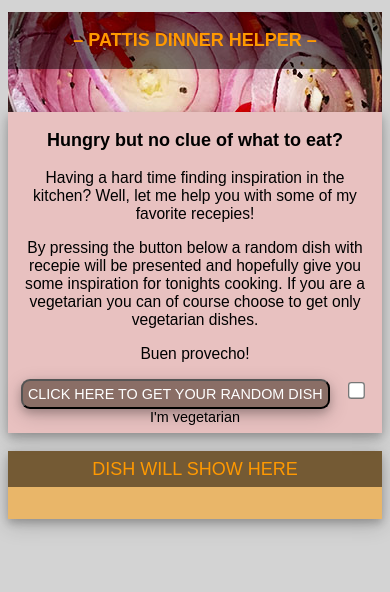
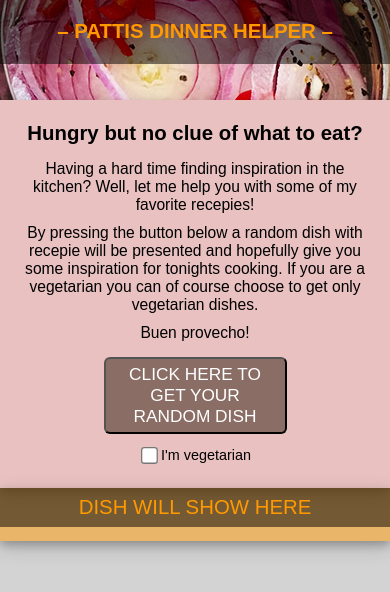
Before and after one commit to joannahogberg/Pattis-Food-Generator, a plain HTML site: page index.html in a window 390 px wide. Drawn offline with Linux system fonts and the light colour scheme.

Commit message:
Update style.css

```diff
--- a/style.css
+++ b/style.css
@@ -1,157 +1,128 @@
-@charset "UTF-8";
+body {
+    min-height: 100%;
+    height: 100%;
+    width: 100%;
+    display: flex;
+    flex-direction: column;
+    font-family: Arial, Helvetica, sans-serif;
+    background-color: lightgrey;
+    font-size: 12px;
+    text-align: center;
+}
 
-/*
-Sticky Footer Solution
-by Steve Hatcher
-http://stever.ca
-http://www.cssstickyfooter.com
-*/
-
-
-/* * {margin:0;padding:0;} inställning redan utförd för berörda element */
-
-
-/* must declare 0 margins on everything, also for main layout components use padding, not
-vertical margins (top and bottom) to add spacing, else those margins get added to total height
-and your footer gets pushed down a bit more, creating vertical scroll bars in the browser */
-
-html,
-body {
-    height: 100%;
+* {
+    box-sizing: border-box;
+    margin: 0;
+    padding: 0;
 }
 
 #wrapper {
-    min-height: 100%;
-}
-
-main {
-    overflow: auto;
-    padding-bottom: 30px;
-}
-
-
-/* must be same height as the footer */
-
-footer {
-    position: relative;
-    margin-top: -50px;
-    /* negative value of footer height */
-    height: 30px;
-    clear: both;
-}
-
-
-/* Endast 20px, eftersom footer har padding på 10px, så höjden blir 40px */
-
-
-/*Opera Fix*/
-
-body:before {
-    /* thanks to Maleika (Kohoutec)*/
-    content: "";
-    height: 100%;
-    float: left;
-    width: 0;
-    margin-top: -32767px;
-    /* thank you Erik J - negate effect of float*/
-}
-
-
-/* IMPORTANT
-You also need to include this conditional style in the <head> of your HTML file to feed this style to IE 6 and lower and 8 and higher.
-<!--[if !IE 7]>
-	<style type="text/css">
-		#wrap {display:table;height:100%}
-	</style>
-<![endif]-->
-*/
-
-
-/* end sticky footer inställningar */
-
-#wrapper {
-    background-color: lightgrey;
+    width: 100%;
+    display: flex;
+    flex-direction: column;
     max-width: 900px;
     margin: 0 auto;
-}
-
-body {
-    background-color: lightgrey;
-    font-family: Arial, Helvetica, sans-serif;
-    font-size: 12px;
 }
 
 header {
     background-image: url(pics/background_header.jpg);
     background-position: center;
     height: 150px;
-    text-align: center;
+    width: 100%;
+}
+
+h1,
+#dish,
+a span {
+    color: #f90;
+    background-color: rgba(0, 0, 0, 0.5);
+    padding: 2%;
 }
 
 h1 {
     padding-top: 50px;
     font-size: 3em;
-    color: #f90;
-    background-color: rgba(0, 0, 0, 0.5);
+}
+
+#getRecepie,
+#showRecepie,
+img {
+    box-shadow: 0 4px 8px 0 rgba(0, 0, 0, 0.2), 0 6px 20px 0 rgba(0, 0, 0, 0.19);
 }
 
 #getRecepie {
     background-color: #e8c1c0;
-    text-align: center;
+    display: flex;
+    flex-direction: column;
     padding: 2em;
     padding-top: 1em;
-    box-shadow: 0 4px 8px 0 rgba(0, 0, 0, 0.2), 0 6px 20px 0 rgba(0, 0, 0, 0.19);
+    align-items: center;
 }
 
 h3 {
     font-size: 2em;
-    margin-top: 10px;
+    padding: 0.5em;
 }
 
 p {
+    padding: 5px;
+    font-size: 1.2em;
+}
+
+#getDish {
+    width: 50%;
+    display: flex;
+    justify-content: center;
+    align-items: center;
+    margin: 10px;
     font-size: 1.2em;
 }
 
 #runBtn {
     background-color: #8a6e66;
     color: white;
-    border-radius: 9px;
-    margin-right: 10px;
-    box-shadow: 0 4px 8px 0 rgba(0, 0, 0, 0.2), 0 6px 20px 0 rgba(0, 0, 0, 0.19);
+    border-radius: 6px;
     padding: 5px;
     cursor: pointer;
-    display: inline;
+    margin: auto;
+    flex: 2;
+}
+
+label {
+    display: flex;
+    justify-content: center;
+    align-items: center;
+    flex: 1.5;
+    margin-left: 5px;
+}
+
+label span {
+    margin: 3px;
 }
 
 #runBtn:hover {
     background-color: #584741;
 }
 
-span {
-    font-size: 1.2em;
-}
-
 #showRecepie {
+    display: flex;
+    flex-direction: column;
+    align-items: center;
     width: 70%;
-    margin-left: 15%;
-    margin-right: 15%;
-    text-align: center;
-    box-shadow: 0 4px 8px 0 rgba(0, 0, 0, 0.2), 0 6px 20px 0 rgba(0, 0, 0, 0.19);
     background-color: rgba(255, 153, 0, 0.5);
+    margin: auto;
+    margin-top: 2%;
 }
 
 #dish {
+    width: 100%;
     font-size: 2em;
-    color: #f90;
-    background-color: rgba(0, 0, 0, 0.5);
-    padding: 2%;
 }
 
 img {
     max-width: 100%;
     height: auto;
     margin-bottom: 10px;
-    box-shadow: 0 4px 8px 0 rgba(0, 0, 0, 0.2), 0 6px 20px 0 rgba(0, 0, 0, 0.19);
 }
 
 a {
@@ -160,19 +131,14 @@ a {
 }
 
 a span {
-    font-family: Arial, Helvetica, sans-serif;
     font-size: 2em;
     text-align: center;
     position: absolute;
     top: 30%;
     left: 50%;
-    padding-top: 1em;
     margin-top: -1em;
     margin-left: -50%;
     width: 100%;
-    height: 2em;
-    color: #f90;
-    background-color: rgba(0, 0, 0, 0.5);
 }
 
 a span:hover {
@@ -181,6 +147,22 @@ a span:hover {
 
 
 /* inställningar media queries */
+
+@media screen and (max-width:620px) {
+    #showRecepie {
+        width: 100%;
+        margin-top: 0;
+    }
+}
+
+@media screen and (max-width:600px) {
+    #getDish {
+        flex-direction: column;
+    }
+    label {
+        margin-top: 10px;
+    }
+}
 
 @media screen and (max-width:500px) {
     #runBtn {
@@ -196,32 +178,19 @@ a span:hover {
 
 @media screen and (max-width:450px) {
     h1 {
-        font-size: 1.5em;
+        font-size: 1.7em;
         padding: 1em;
     }
     header {
         height: 100px;
         text-align: center;
     }
-    #getRecepie {
-        padding: 0.7em;
-    }
-    h3 {
-        font-size: 1.5em;
-    }
-    #showRecepie {
-        width: 100%;
-        margin-left: 0;
-        margin-right: 0;
-        text-align: center;
-    }
-    #dish {
-        font-size: 1.5em;
-        margin-left: 0;
-        margin-right: 0;
+    h3,
+    #dish,
+    a span {
+        font-size: 1.7em;
     }
     a span {
-        font-size: 1.5em;
         top: 20%;
     }
 }
@@ -235,8 +204,4 @@ a span:hover {
     a span {
         font-size: 1.3em;
     }
-    label {
-        display: block;
-        margin-top: 10px;
-    }
 }
```
